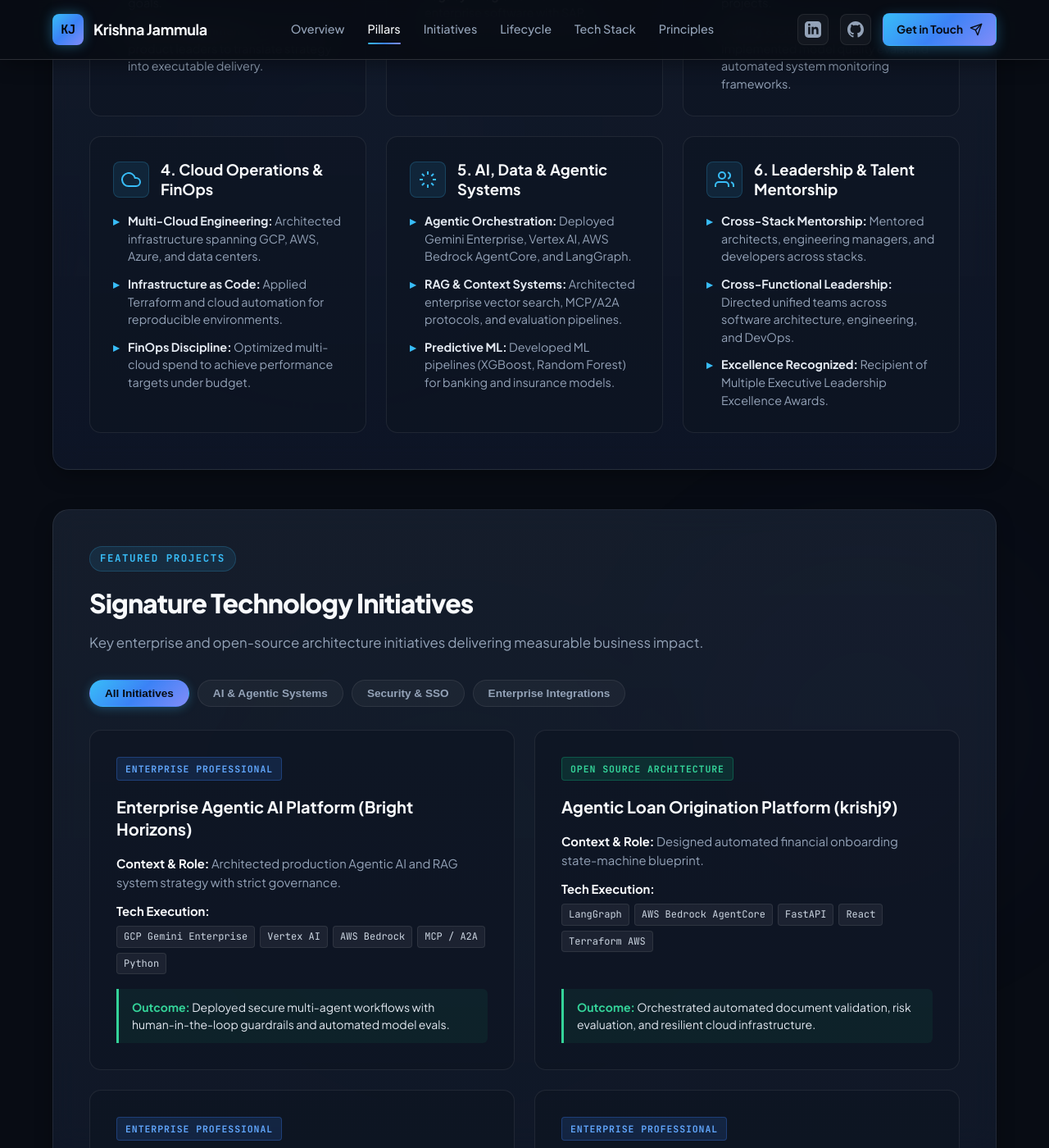
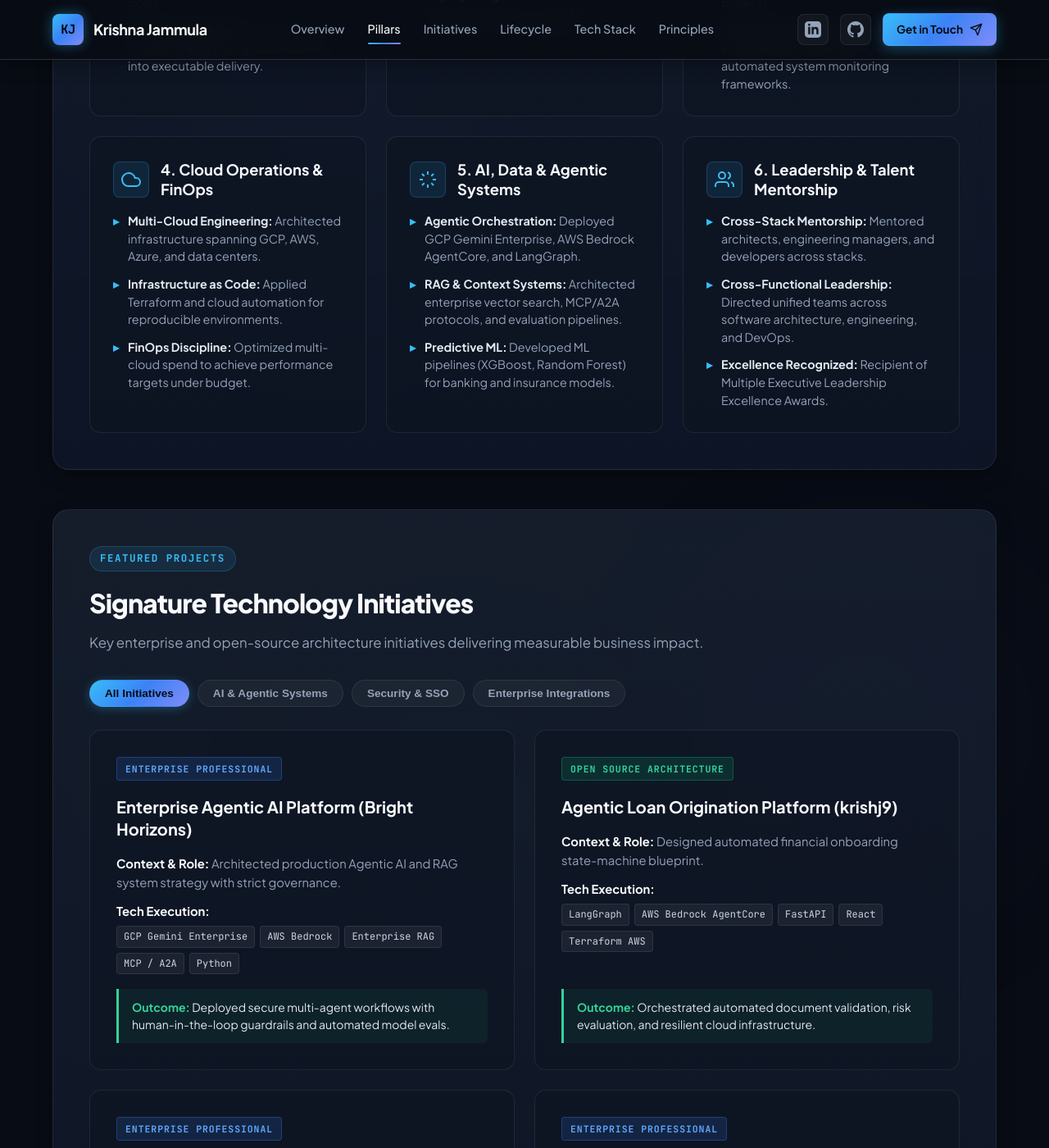
Before and after one commit to krishj9/krishj9.github.io, a Jekyll site: the page built from index.html, in a window 1280 px wide and 1400 px high, scrolled down 1805 px. Shown: the whole window at 82% size. Built offline with Jekyll 4.4.1, drawn with Linux system fonts in a browser that asks for light colours; some of the changed text lies outside the part shown.

Commit message:
Minot enhancements

```diff
--- a/index.html
+++ b/index.html
@@ -54,7 +54,7 @@
       <div class="stat-card">
         <div class="stat-number">Enterprise AI</div>
         <div class="stat-label">Agentic Workflows</div>
-        <div class="stat-desc">Vertex AI, Bedrock, LangGraph, RAG</div>
+        <div class="stat-desc">Gemini Enterprise, Bedrock, LangGraph, RAG</div>
       </div>
       <div class="stat-card">
         <div class="stat-number">FinOps &amp; DDD</div>
@@ -161,7 +161,7 @@
           <h4>5. AI, Data &amp; Agentic Systems</h4>
         </div>
         <ul>
-          <li><strong>Agentic Orchestration:</strong> Deployed Gemini Enterprise, Vertex AI, AWS Bedrock AgentCore, and LangGraph.</li>
+          <li><strong>Agentic Orchestration:</strong> Deployed GCP Gemini Enterprise, AWS Bedrock AgentCore, and LangGraph.</li>
           <li><strong>RAG &amp; Context Systems:</strong> Architected enterprise vector search, MCP/A2A protocols, and evaluation pipelines.</li>
           <li><strong>Predictive ML:</strong> Developed ML pipelines (XGBoost, Random Forest) for banking and insurance models.</li>
         </ul>
@@ -216,8 +216,8 @@
             <strong>Tech Execution:</strong>
             <div class="tech-tag-container">
               <span class="tech-tag">GCP Gemini Enterprise</span>
-              <span class="tech-tag">Vertex AI</span>
               <span class="tech-tag">AWS Bedrock</span>
+              <span class="tech-tag">Enterprise RAG</span>
               <span class="tech-tag">MCP / A2A</span>
               <span class="tech-tag">Python</span>
             </div>
@@ -362,7 +362,7 @@
     <!-- Live Search Filter Input -->
     <div class="tech-search-wrapper">
       <svg class="tech-search-icon" width="18" height="18" viewBox="0 0 24 24" fill="none" stroke="currentColor" stroke-width="2"><circle cx="11" cy="11" r="8"/><path d="m21 21-4.3-4.3"/></svg>
-      <input type="text" id="tech-search" class="tech-search-input" placeholder="Search technologies (e.g., Python, Terraform, Vertex, OAuth)..." aria-label="Search technologies">
+      <input type="text" id="tech-search" class="tech-search-input" placeholder="Search technologies (e.g., Python, Terraform, Gemini, OAuth)..." aria-label="Search technologies">
     </div>
 
     <div class="tech-categories-grid">
@@ -374,7 +374,6 @@
         </div>
         <div class="tech-pills-wrap">
           <span class="tech-pill">GCP Gemini Enterprise</span>
-          <span class="tech-pill">Vertex AI</span>
           <span class="tech-pill">AWS Bedrock AgentCore</span>
           <span class="tech-pill">LangGraph</span>
           <span class="tech-pill">Enterprise RAG</span>
```
